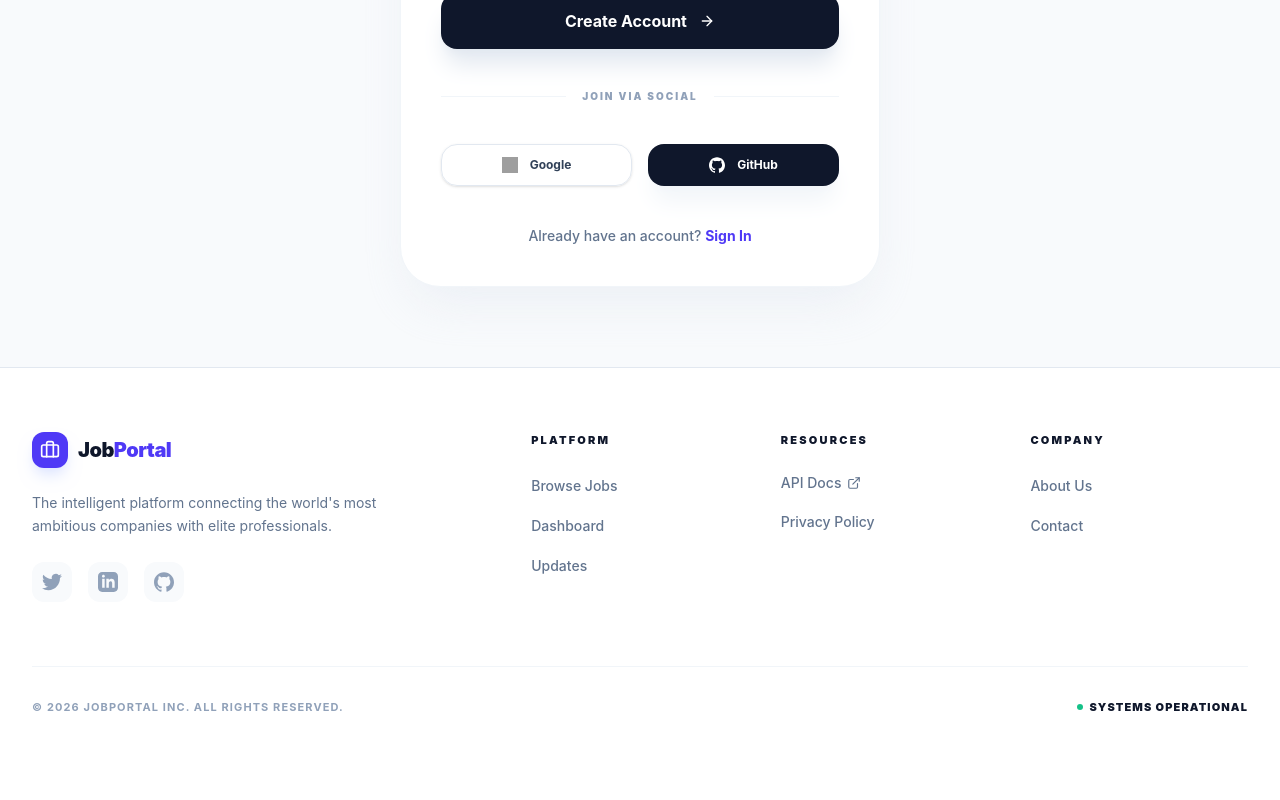
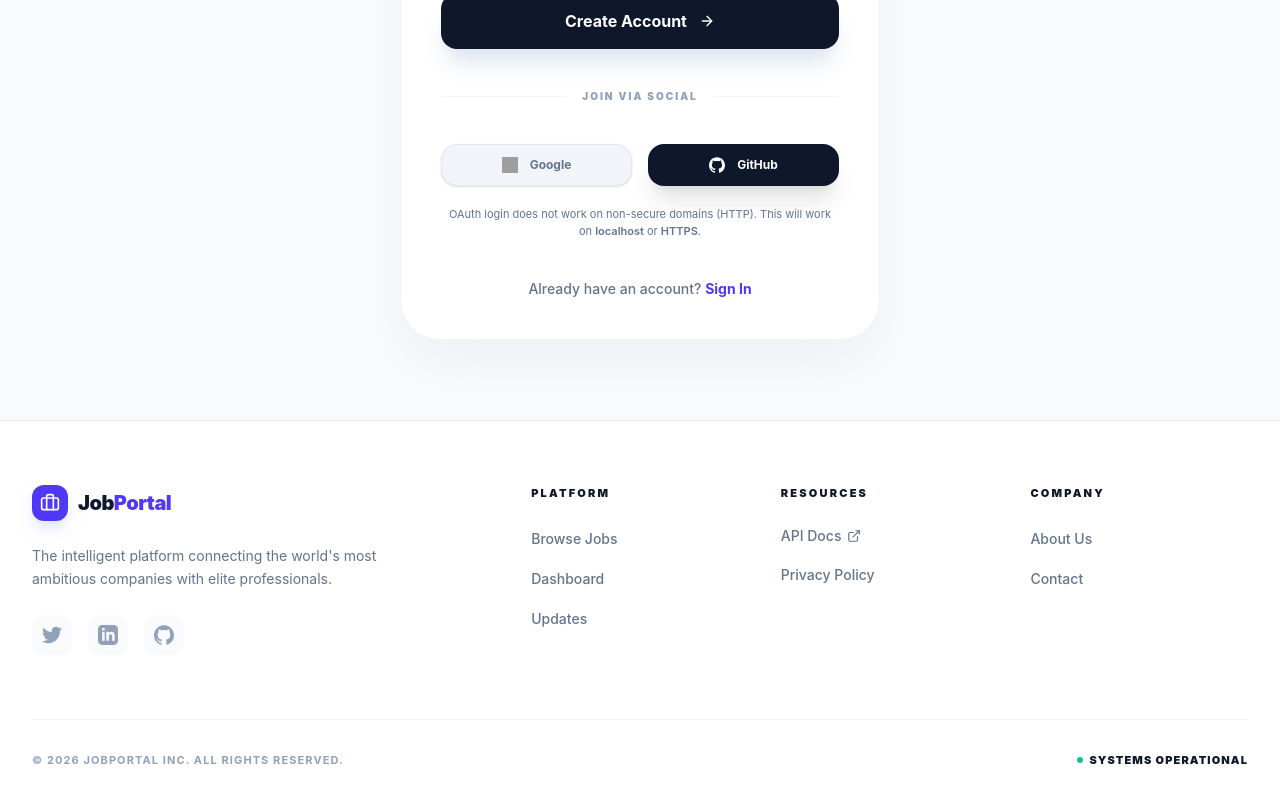
Before and after one commit to tapesh1134/JobPortalApp-Frontend, a React (Vite) app: page /signup in a window 1280 px wide. Shown: the part 802-1602 px from the top of the page. Before the commit the page ends 1549 px from the top, so only its background shows below. Built offline with nearby package versions, Linux system fonts and the light colour scheme; no server answers; grey boxes are pictures that could not be loaded.

Commit message:
[tapesh] Refactor: Disable social login buttons and update related UI elements for non-secure domains

```diff
--- a/src/pages/Home.jsx
+++ b/src/pages/Home.jsx
@@ -171,6 +171,7 @@
 
                     <button
                       onClick={() => handleSocialLogin('github')}
+                      disabled
                       title="OAuth does not work on non-secure domains (HTTP). Use localhost or HTTPS."
                       className="flex items-center justify-center gap-3 py-3 bg-slate-900 text-white rounded-2xl hover:bg-slate-800 transition-all font-bold text-xs shadow-xl active:scale-95"
                     >
--- a/src/pages/Login.jsx
+++ b/src/pages/Login.jsx
@@ -111,7 +111,7 @@
             <div className="relative flex justify-center text-[10px] uppercase tracking-widest font-black"><span className="bg-white px-4 text-slate-400">Secure Social Login</span></div>
           </div>
 
-          <div className="grid grid-cols-2 gap-4">
+          {/* <div className="grid grid-cols-2 gap-4">
             <button
               onClick={() => handleSocialLogin('google')}
               className="flex items-center justify-center gap-3 py-3 border border-slate-200 rounded-2xl hover:bg-slate-50 transition-all font-bold text-slate-700 text-xs shadow-sm active:scale-95"
@@ -128,7 +128,42 @@
               </svg>
               GitHub
             </button>
+          </div> */}
+
+          <div className="grid grid-cols-2 gap-4">
+            <button
+              onClick={() => handleSocialLogin('google')}
+              disabled
+              title="OAuth does not work on non-secure domains (HTTP). Use localhost or HTTPS."
+              className="flex items-center justify-center gap-3 py-3 border border-slate-200 rounded-2xl bg-slate-100 cursor-not-allowed font-bold text-slate-500 text-xs shadow-sm"
+            >
+              <img
+                src="https://www.svgrepo.com/show/475656/google-color.svg"
+                className="w-4 h-4"
+                alt="Google"
+              />
+              Google
+            </button>
+
+            <button
+              onClick={() => handleSocialLogin('github')}
+              disabled
+              title="OAuth does not work on non-secure domains (HTTP). Use localhost or HTTPS."
+              className="flex items-center justify-center gap-3 py-3 bg-slate-900 text-white rounded-2xl hover:bg-slate-800 transition-all font-bold text-xs shadow-xl active:scale-95"
+            >
+              <svg className="w-4 h-4 fill-current" viewBox="0 0 24 24">
+                <path d="M12 .297c-6.63 0-12 5.373-12 12 0 5.303 3.438 9.8 8.205 11.385.6.113.82-.258.82-.577 0-.285-.01-1.04-.015-2.04-3.338.724-4.042-1.61-4.042-1.61C4.422 18.07 3.633 17.7 3.633 17.7c-1.087-.744.084-.729.084-.729 1.205.084 1.838 1.236 1.838 1.236 1.07 1.835 2.809 1.305 3.495.998.108-.776.417-1.305.76-1.605-2.665-.3-5.466-1.332-5.466-5.93 0-1.31.465-2.38 1.235-3.22-.135-.303-.54-1.523.105-3.176 0 0 1.005-.322 3.3 1.23.96-.267 1.98-.399 3-.405 1.02.006 2.04.138 3 .405 2.28-1.552 3.285-1.23 3.285-1.23.645 1.653.24 2.873.12 3.176.765.84 1.23 1.91 1.23 3.22 0 4.61-2.805 5.625-5.475 5.92.42.36.81 1.096.81 2.22 0 1.606-.015 2.896-.015 3.286 0 .315.21.69.825.57C20.565 22.092 24 17.592 24 12.297c0-6.627-5.373-12-12-12" />
+              </svg>
+              GitHub
+            </button>
+
+            <p className="col-span-2 text-center text-[11px] text-slate-500 mt-1">
+              OAuth login does not work on non-secure domains (HTTP). This will work on{" "}
+              <span className="font-semibold">localhost</span> or{" "}
+              <span className="font-semibold">HTTPS</span>.
+            </p>
           </div>
+
 
           <p className="text-center text-slate-500 mt-10 text-sm font-medium">
             New to the portal?{' '}
--- a/src/pages/Signup.jsx
+++ b/src/pages/Signup.jsx
@@ -84,8 +84,7 @@
                 <button
                   type="button"
                   onClick={() => setFormData({ ...formData, role: 'CANDIDATE' })}
-                  className={`flex flex-col items-center gap-2 p-4 rounded-2xl border-2 transition-all ${
-                    formData.role === 'CANDIDATE'
+                  className={`flex flex-col items-center gap-2 p-4 rounded-2xl border-2 transition-all ${formData.role === 'CANDIDATE'
                       ? 'border-indigo-600 bg-indigo-50 text-indigo-600 shadow-md shadow-indigo-100'
                       : 'border-slate-50 bg-slate-50 text-slate-400 hover:border-slate-200'
                     }`}
@@ -96,8 +95,7 @@
                 <button
                   type="button"
                   onClick={() => setFormData({ ...formData, role: 'RECRUITER' })}
-                  className={`flex flex-col items-center gap-2 p-4 rounded-2xl border-2 transition-all ${
-                    formData.role === 'RECRUITER'
+                  className={`flex flex-col items-center gap-2 p-4 rounded-2xl border-2 transition-all ${formData.role === 'RECRUITER'
                       ? 'border-indigo-600 bg-indigo-50 text-indigo-600 shadow-md shadow-indigo-100'
                       : 'border-slate-50 bg-slate-50 text-slate-400 hover:border-slate-200'
                     }`}
@@ -181,7 +179,7 @@
             <div className="relative flex justify-center text-[10px] font-black uppercase tracking-[0.2em]"><span className="bg-white px-4 text-slate-400">Join via Social</span></div>
           </div>
 
-          <div className="grid grid-cols-2 gap-4">
+          {/* <div className="grid grid-cols-2 gap-4">
             <button
               onClick={() => handleSocialSignup('google')}
               className="flex items-center justify-center gap-3 py-3 border border-slate-200 rounded-2xl hover:bg-slate-50 transition-all font-bold text-slate-700 text-xs shadow-sm active:scale-95"
@@ -198,6 +196,40 @@
               </svg>
               GitHub
             </button>
+          </div> */}
+
+          <div className="grid grid-cols-2 gap-4">
+            <button
+              onClick={() => handleSocialLogin('google')}
+              disabled
+              title="OAuth does not work on non-secure domains (HTTP). Use localhost or HTTPS."
+              className="flex items-center justify-center gap-3 py-3 border border-slate-200 rounded-2xl bg-slate-100 cursor-not-allowed font-bold text-slate-500 text-xs shadow-sm"
+            >
+              <img
+                src="https://www.svgrepo.com/show/475656/google-color.svg"
+                className="w-4 h-4"
+                alt="Google"
+              />
+              Google
+            </button>
+
+            <button
+              onClick={() => handleSocialLogin('github')}
+              disabled
+              title="OAuth does not work on non-secure domains (HTTP). Use localhost or HTTPS."
+              className="flex items-center justify-center gap-3 py-3 bg-slate-900 text-white rounded-2xl hover:bg-slate-800 transition-all font-bold text-xs shadow-xl active:scale-95"
+            >
+              <svg className="w-4 h-4 fill-current" viewBox="0 0 24 24">
+                <path d="M12 .297c-6.63 0-12 5.373-12 12 0 5.303 3.438 9.8 8.205 11.385.6.113.82-.258.82-.577 0-.285-.01-1.04-.015-2.04-3.338.724-4.042-1.61-4.042-1.61C4.422 18.07 3.633 17.7 3.633 17.7c-1.087-.744.084-.729.084-.729 1.205.084 1.838 1.236 1.838 1.236 1.07 1.835 2.809 1.305 3.495.998.108-.776.417-1.305.76-1.605-2.665-.3-5.466-1.332-5.466-5.93 0-1.31.465-2.38 1.235-3.22-.135-.303-.54-1.523.105-3.176 0 0 1.005-.322 3.3 1.23.96-.267 1.98-.399 3-.405 1.02.006 2.04.138 3 .405 2.28-1.552 3.285-1.23 3.285-1.23.645 1.653.24 2.873.12 3.176.765.84 1.23 1.91 1.23 3.22 0 4.61-2.805 5.625-5.475 5.92.42.36.81 1.096.81 2.22 0 1.606-.015 2.896-.015 3.286 0 .315.21.69.825.57C20.565 22.092 24 17.592 24 12.297c0-6.627-5.373-12-12-12" />
+              </svg>
+              GitHub
+            </button>
+
+            <p className="col-span-2 text-center text-[11px] text-slate-500 mt-1">
+              OAuth login does not work on non-secure domains (HTTP). This will work on{" "}
+              <span className="font-semibold">localhost</span> or{" "}
+              <span className="font-semibold">HTTPS</span>.
+            </p>
           </div>
 
           <p className="text-center text-slate-500 mt-10 text-sm font-medium">
```
Lines whose indentation alone changed are shown as unchanged.
